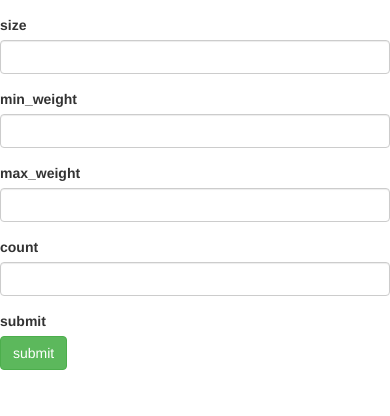
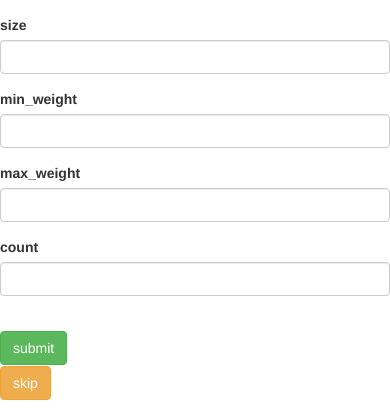
Before and after one commit to asorokoumov/compare, a Django app: template diapers/templates/diapers/parse/manual_parse.html in a window 390 px wide. Shown: the part 562-978 px from the top of the page. Before the commit the page ends 932 px from the top, so only its background shows below. Run offline with Django 3.2, Linux system fonts and the light colour scheme; the template is opened without the code that fills it, so the values that code supplies are empty; some libraries are stand-ins or nearby versions.

Commit message:
Add skip button

```diff
--- a/diapers/templates/diapers/parse/manual_parse.html
+++ b/diapers/templates/diapers/parse/manual_parse.html
@@ -168,10 +168,18 @@
 
                 <!-- Button -->
                 <div class="form-group">
-                  <label class="col-md-2 control-label" for="submit">submit</label>
-                  <div class="col-md-8">
+                  <label class="col-md-2 control-label" for="submit"></label>
+                  <div class="col-md-1">
                     <button id="submit" name="submit" class="btn btn-success">submit</button>
                   </div>
+                  <div class="col-md-6">
+                  </div>
+                   <div class="col-md-1">
+                    <button id="skip" name="skip" class="btn btn-warning">skip</button>
+                  </div>
+
+
+
                 </div>
 
             </fieldset>
```
Also changed, not shown: diapers/views.py (+25 -20 lines).
